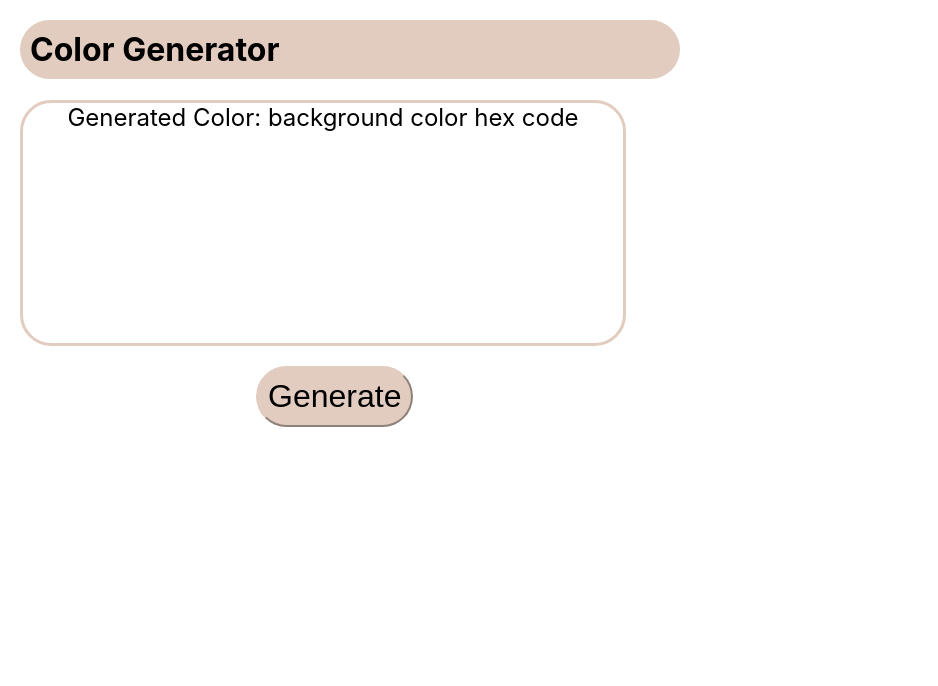
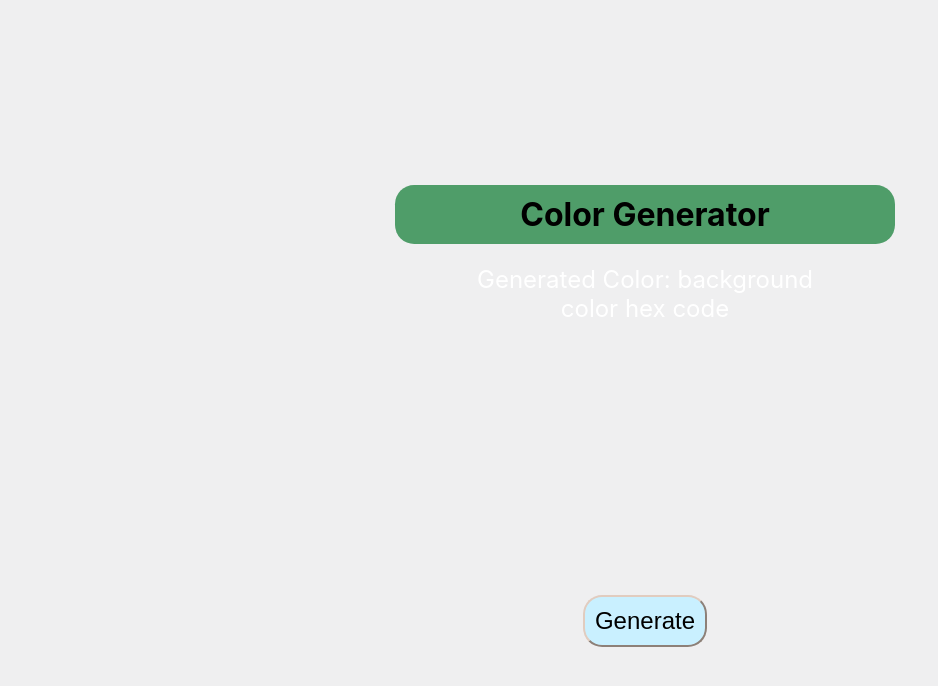
Before and after one commit to Sophie-Zulinski/react-random-color-generator, a React (Create React App) app: page / in a window 1280 px wide. Shown: the top 686 px of the page, without its empty margins (0-938 px from the left). Built offline with nearby package versions, Linux system fonts and the light colour scheme.

Commit message:
Add styling with CSS

```diff
--- a/src/App.js
+++ b/src/App.js
@@ -6,28 +6,44 @@ import { css } from '@emotion/react';
 const color = "black";
 
 const buttonStyles = css`
-  background-color: #e1ccbf;
-  margin-top: 20px;
-  margin-left: 8em;
+  background-color: #C9F0FF;
   padding: 10px;
   border-color: #e1ccbf;
   &:hover { color: white}
   color: ${color};
-  border-radius: 1.3em;
-  font-size: 2rem
+  border-radius: 1.2rem;
+  font-size: 1.5rem;
+  padding: 10px;
+  margin-top: 10px;
 `;
 
 const h1Styles = css`
-  background-color: #e1ccbf;
-  margin-top: 20px;
-  margin-left: 20px;
+  background-color: #4F9D69;
   padding: 10px;
+  width: 15em;
+  border-color: #e1ccbf;
+  color: ${color};
+  border-radius: 1.2rem;
+  font-size: 2rem;
+  text-align: center;
+
+`;
+
+const bodyStyles = css`
+  background-color: #EFEFF0;
+  padding: 5px;
   width: 20em;
   border-color: #e1ccbf;
   &:hover { color: white}
   color: ${color};
-  border-radius: 1.3em;
-  font-size: 2rem
+  font-size: 2rem;
+  display: flex;
+  flex-direction: column;
+  align-items: center;
+  justify-content: center;
+  margin: 0;
+  height: 100vh;
+  width: 100vw;
 
 `;
 
@@ -37,31 +53,25 @@ export default function ExampleState() {
   // 1. Declare a state variable called "hexcolor", with
   // a default value
 
-  const [hexcolor, generateHexColor] = useState("background color hex code");
+  const [hexcolor, setHexcolor] = useState("background color hex code");
   const randomHex = Math.floor(Math.random()*16777215).toString(16);
 
 
-const divStyles = css`
-background-color: ${"#" + randomHex};
-color: black;
-width: 25em;
-height: 10em;
-text-align: center;
-justify-content: center;
-border-radius: 1.3em;
-margin-left: 20px;
-font-size: 1.5rem;
-border: solid #e1ccbf;
-`;
 
   return (
-    <>
+    <body css = {bodyStyles}>
       <h1 css = {h1Styles}>Color Generator</h1> {/* Headline: Color Generator */}
 
 
       {/* 2. Use the state variable */}
       <div
-      css = {divStyles}
+      css style = {{ backgroundColor: hexcolor,
+        width: "15em",
+        height: "20rem",
+        borderRadius: "5px",
+        fontSize: "1.5rem",
+      textAlign: "center",
+    justifyContent: "center"}}
       >
         Generated Color: {hexcolor}
         </div>
@@ -70,12 +80,11 @@ border: solid #e1ccbf;
       css = {buttonStyles}
         onClick={() =>
           // 3. Set the state variable to a new value
-          generateHexColor("#" + randomHex)
+          setHexcolor("#" + randomHex)
         }
       >
         Generate
       </button>
-
-    </>
+      </body>
   );
 }
```
